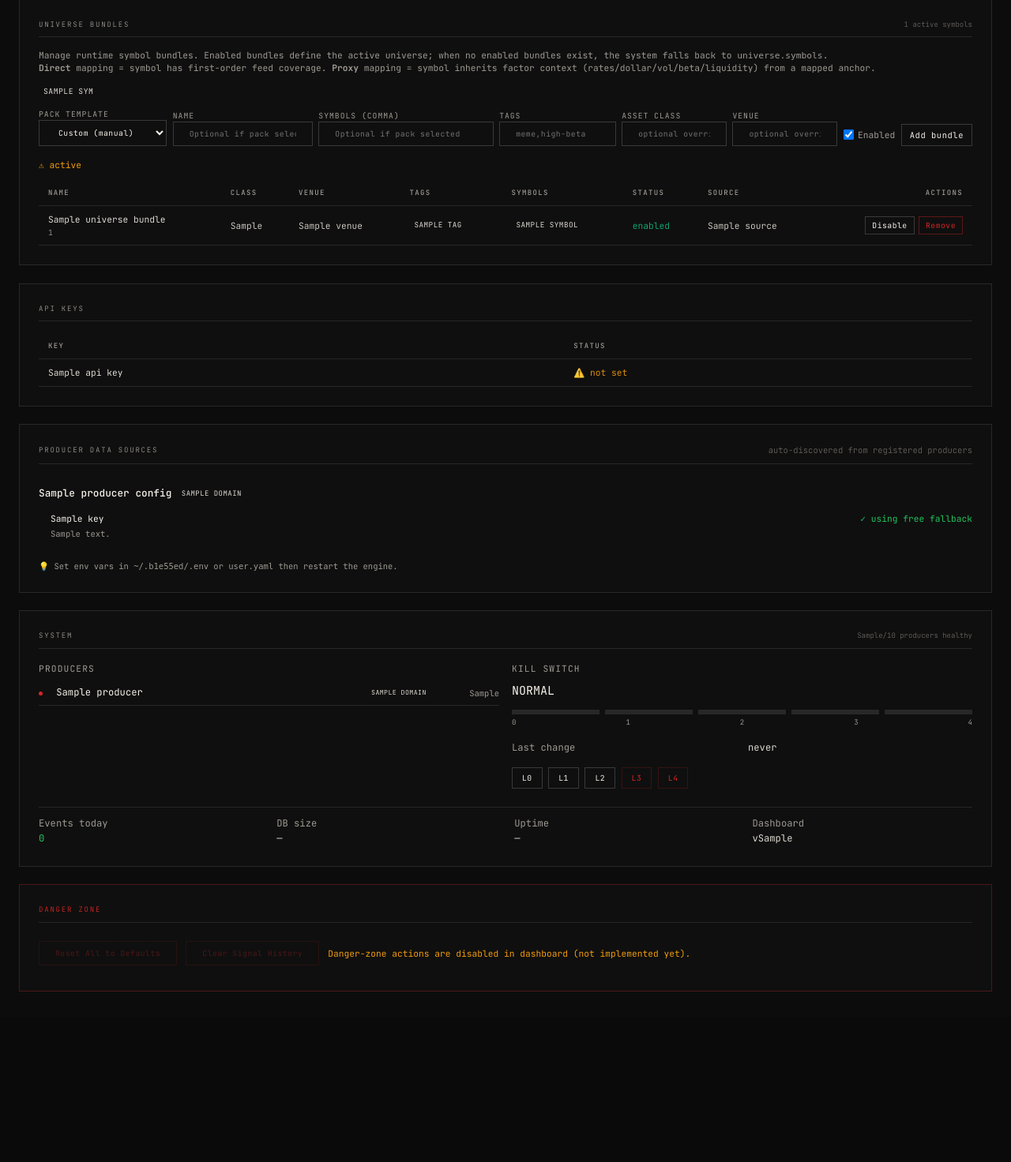
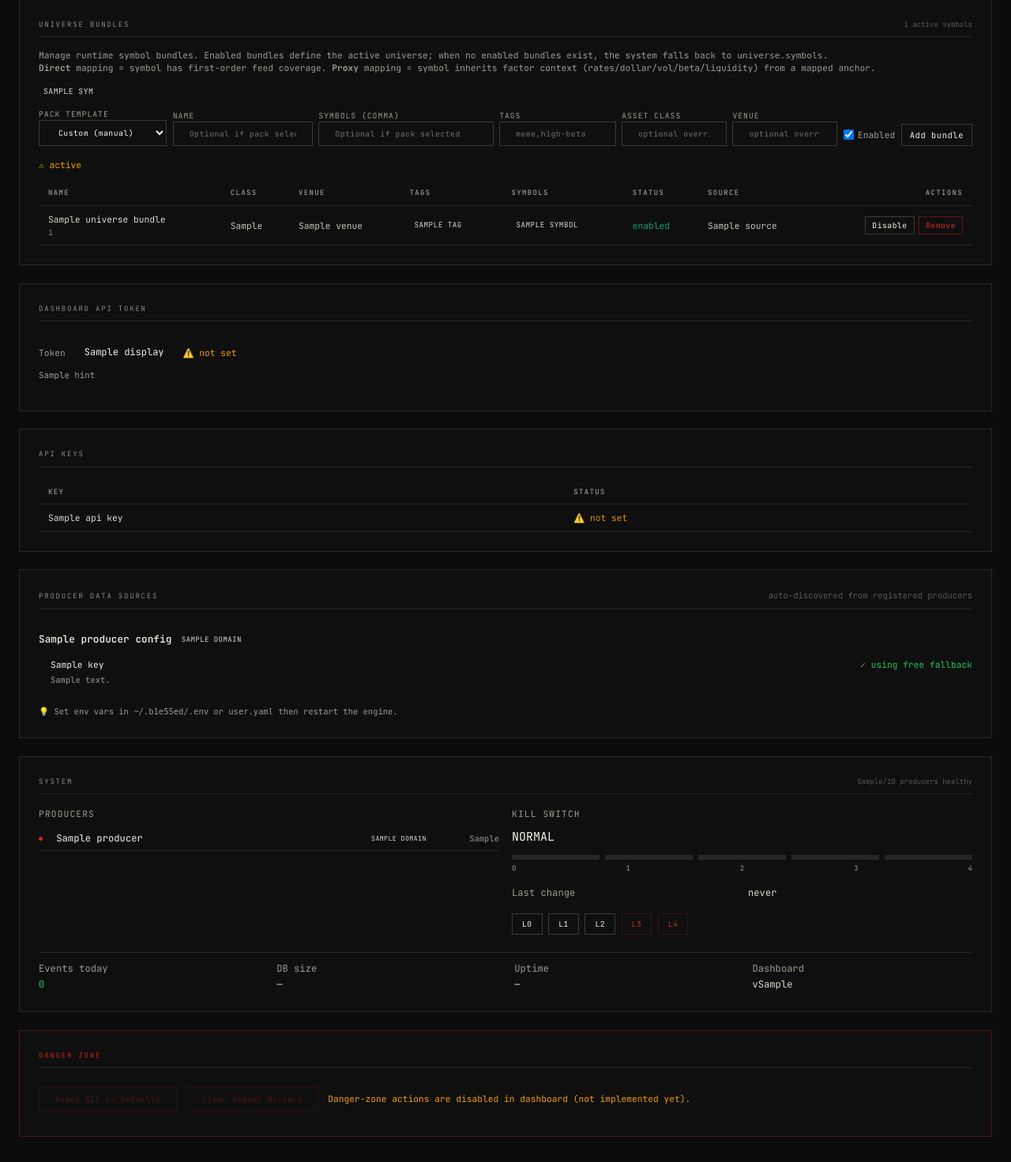
Before and after one commit to P-U-C/b1e55ed, a Python web app: template dashboard/templates/settings.html in a window 1280 px wide. Shown: the part 1263-2735 px from the top of the page at 79% size. Before the commit the page ends 2519 px from the top, so only its background shows below. Run offline with Jinja, Linux system fonts and the light colour scheme; the template is opened without the code that fills it: most values are stand-ins (such as "Sample title", 1, 10 or a date in 2020).

Commit message:
feat(settings): show API auth token (masked) with config hint in settings page

```diff
--- a/dashboard/templates/settings.html
+++ b/dashboard/templates/settings.html
@@ -200,6 +200,28 @@
 <!-- E. API Keys Status -->
 <div class="panel" style="margin-bottom:1.5rem;">
   <div class="panel-header">
+    <span class="panel-title">Dashboard API Token</span>
+  </div>
+  <div style="padding:0.75rem 0; font-size:0.85rem;">
+    <div style="display:flex; align-items:center; gap:1rem; flex-wrap:wrap;">
+      <span style="color:var(--text-dim); font-size:0.75rem;">Token</span>
+      <code style="font-family:var(--mono); color:var(--text-bright); background:var(--surface-2); padding:0.2rem 0.6rem; border-radius:4px; font-size:0.8rem;">
+        {{ api_auth_token_info.display }}
+      </code>
+      {% if api_auth_token_info.configured %}
+      <span class="text-bull" style="font-size:0.75rem;">✅ configured</span>
+      {% else %}
+      <span class="text-warn" style="font-size:0.75rem;">⚠️ not set</span>
+      {% endif %}
+    </div>
+    <div style="margin-top:0.5rem; color:var(--text-dim); font-size:0.72rem;">
+      {{ api_auth_token_info.hint }}
+    </div>
+  </div>
+</div>
+
+<div class="panel" style="margin-bottom:1.5rem;">
+  <div class="panel-header">
     <span class="panel-title">API Keys</span>
   </div>
   <div style="overflow-x:auto;">
```
Also changed, not shown: dashboard/app.py (+10 -0 lines).
